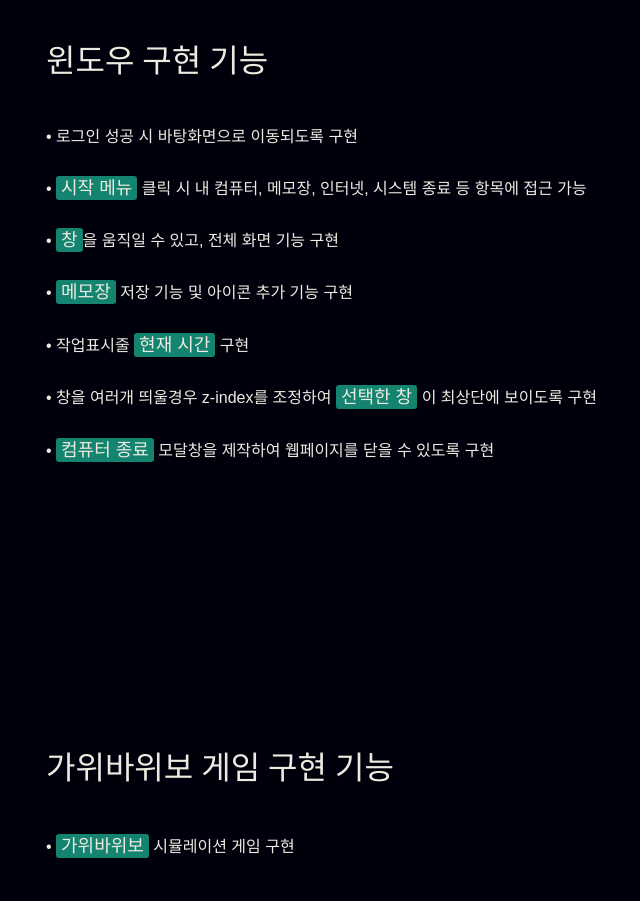
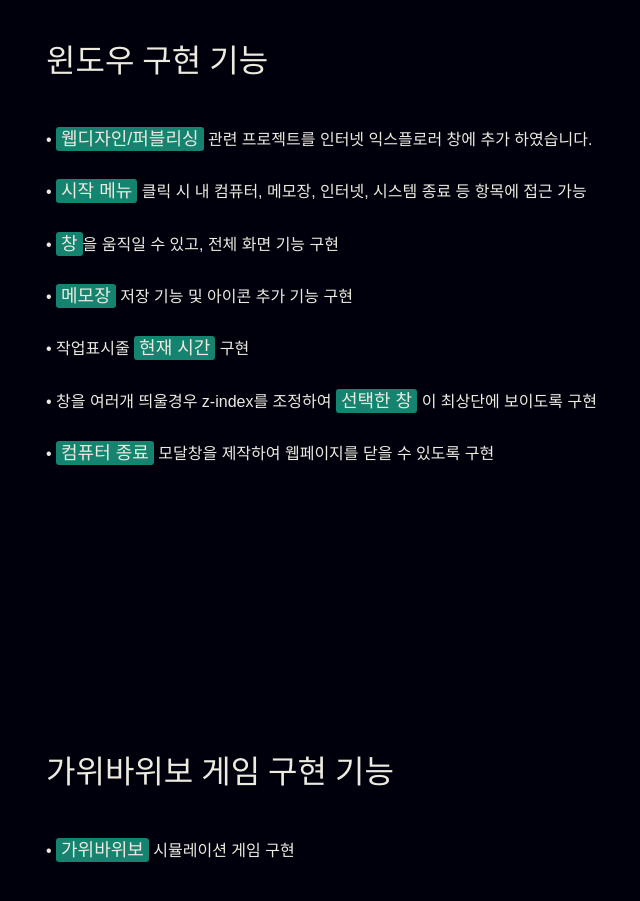
Before and after one commit to jaeyeong97/portfolio, a React (Create React App) app: page /windows-xp in a window 1280 px wide. Shown: the part 1360-2261 px from the top of the page, without its empty margins (94-734 px from the left). Built offline with nearby package versions, Linux system fonts and the light colour scheme; a web font is replaced by a local one.

Commit message:
웹 디자인/퍼블리싱 설명 추가

```diff
--- a/src/components/projectPages/Windows.js
+++ b/src/components/projectPages/Windows.js
@@ -91,7 +91,7 @@ const Windows = () => {
                 <h3 className="ex_title">윈도우 구현 기능</h3>
                 <div className="function_txt">
                     <div className="explain">
-                        <div>• 로그인 성공 시 바탕화면으로 이동되도록 구현</div>
+                        <div>• <span className="em">웹디자인/퍼블리싱</span> 관련 프로젝트를 인터넷 익스플로러 창에 추가 하였습니다.</div>
                         <div>• <span className="em">시작 메뉴</span> 클릭 시 내 컴퓨터, 메모장, 인터넷, 시스템 종료 등 항목에 접근 가능</div>
                         <div>• <span className="em">창</span>을 움직일 수 있고, 전체 화면 기능 구현</div>
                         <div>• <span className="em">메모장</span> 저장 기능 및 아이콘 추가 기능 구현</div>
```
